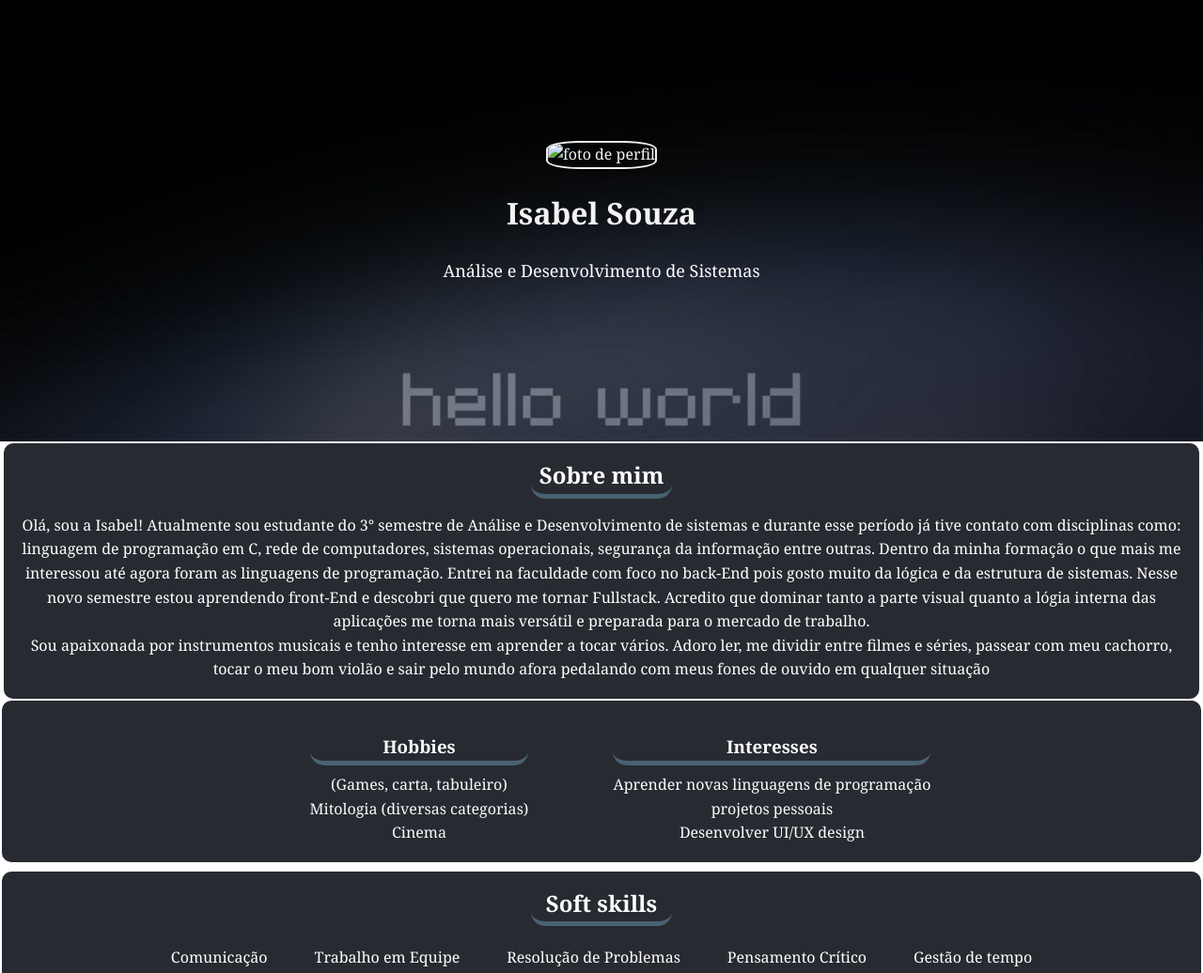
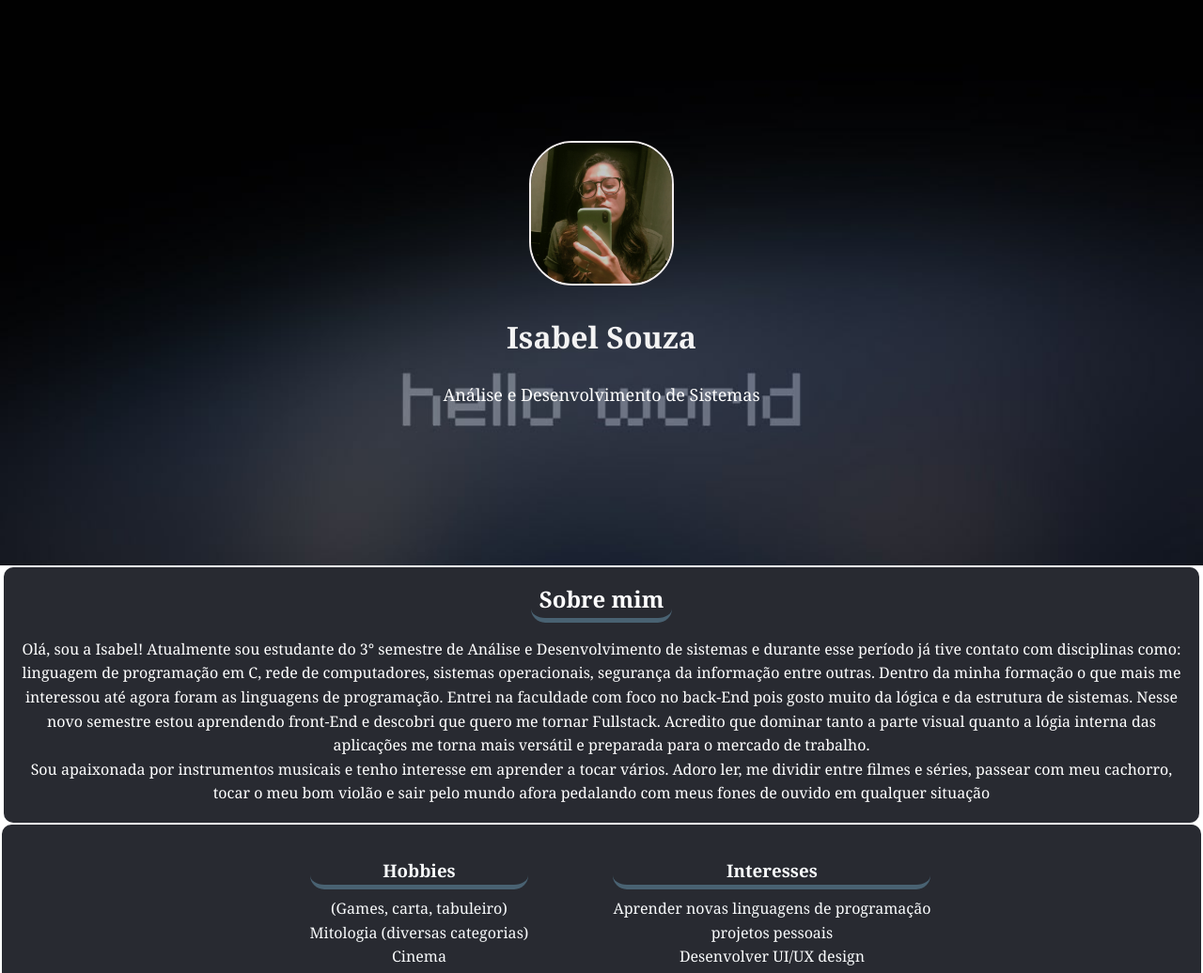
Before and after one commit to Isabelcsouza/isabelcsouza.github.io, a plain HTML site: page index.html in a window 1280 px wide. Shown: the top 1036 px of the page at 94% size. Drawn offline with Linux system fonts and the light colour scheme.

Commit message:
Update index.html

```diff
--- a/index.html
+++ b/index.html
@@ -12,7 +12,7 @@
 
         <div class = "perfil">
 
-    <img src="HomePage/perfil.JPG" alt="foto de perfil" class="perfil">
+    <img src="perfil.JPG" alt="foto de perfil" class="perfil">
     <h1> Isabel Souza </h1>
     <p> Análise e Desenvolvimento de Sistemas </p>
     </div>
```
